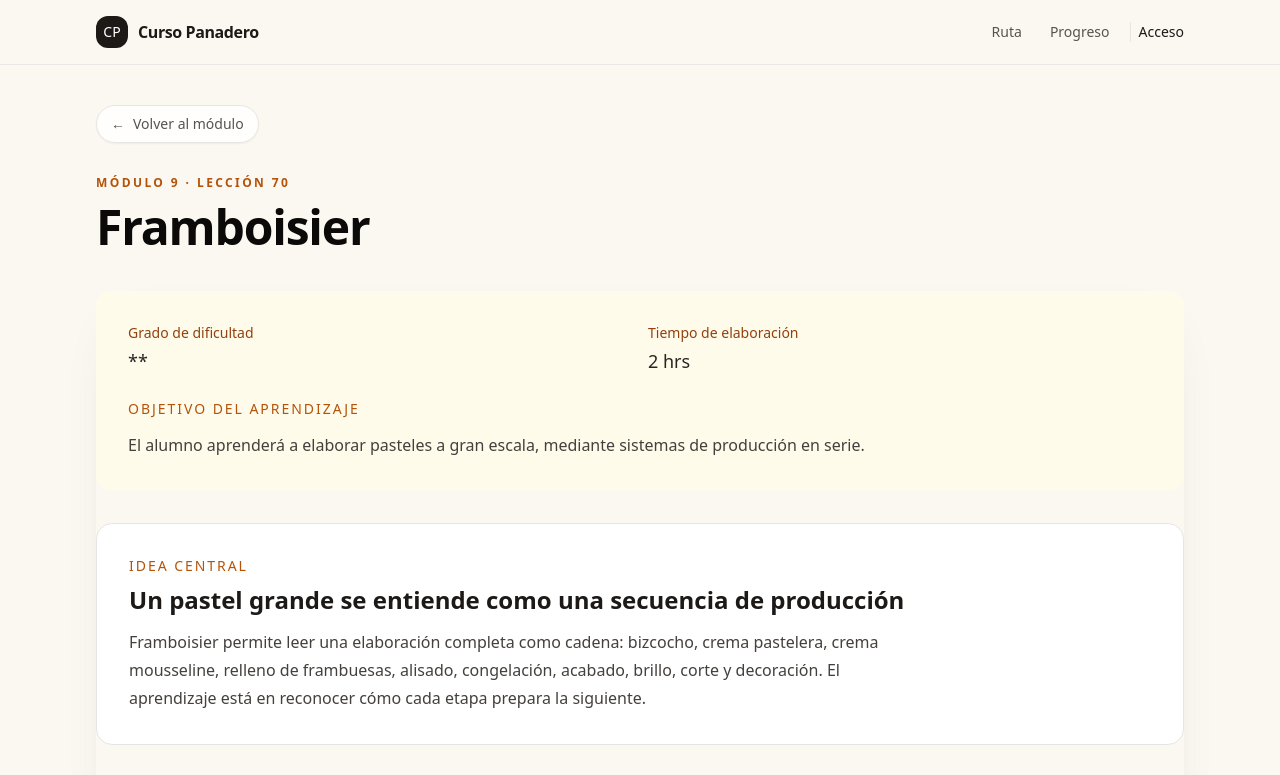
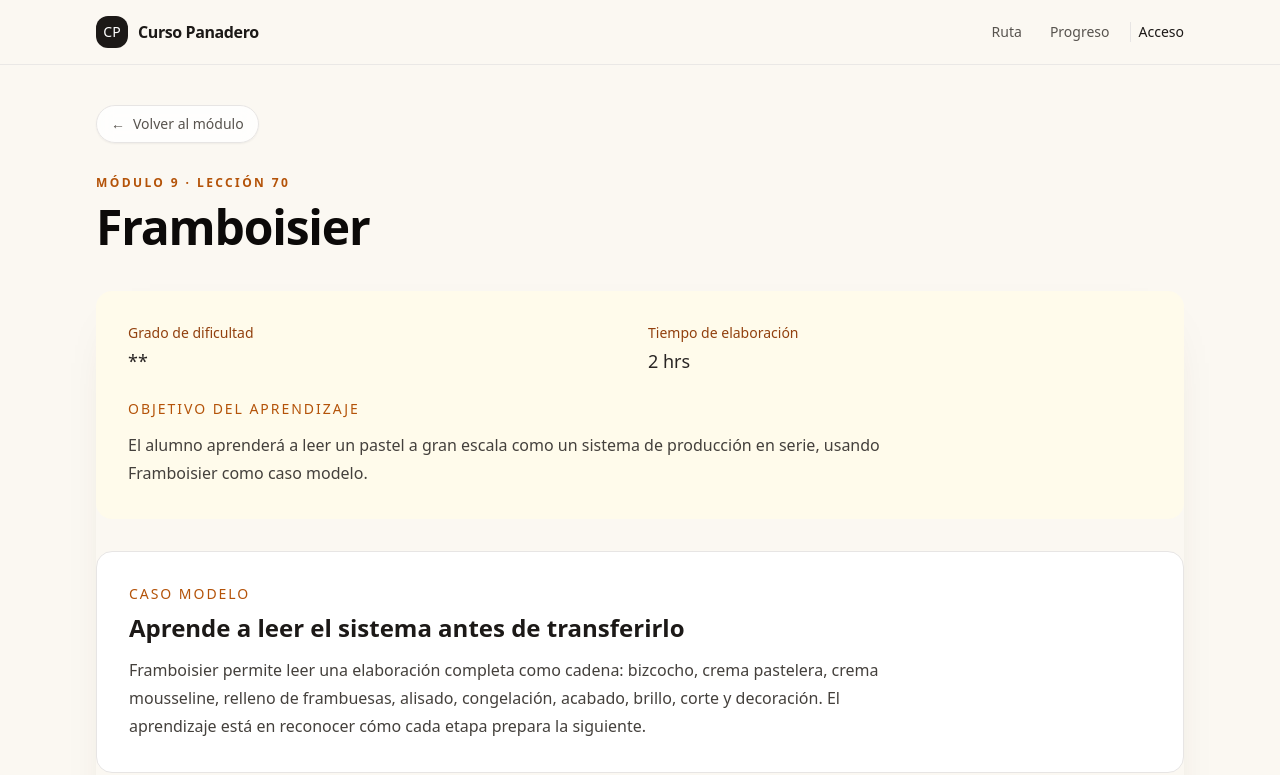
Before and after one commit to Drworm82/CursoPanadero, a Next.js app: page /leccion-framboisier in a window 1280 px wide. Shown: the top 775 px of the page. Built offline with nearby package versions, Linux system fonts and the light colour scheme; no server answers.

Commit message:
Convertir Framboisier en caso modelo pedagógico

```diff
--- a/pages/leccion-framboisier.js
+++ b/pages/leccion-framboisier.js
@@ -12,10 +12,10 @@ export default function LessonPage() {
             <div><p className="text-sm font-medium text-amber-800">Tiempo de elaboración</p><p className="mt-1 text-lg text-stone-800">2 hrs</p></div>
           </div>
           <p className="mt-6 text-sm font-medium uppercase tracking-[0.14em] text-amber-700">Objetivo del aprendizaje</p>
-          <p className="mt-3 max-w-3xl leading-7 text-stone-700">El alumno aprenderá a elaborar pasteles a gran escala, mediante sistemas de producción en serie.</p>
+          <p className="mt-3 max-w-3xl leading-7 text-stone-700">El alumno aprenderá a leer un pastel a gran escala como un sistema de producción en serie, usando Framboisier como caso modelo.</p>
         </section>
 
-<section className="rounded-2xl border border-stone-200 bg-white p-6 sm:p-8"><p className="text-sm font-medium uppercase tracking-[0.14em] text-amber-700">Idea central</p><h2 className="mt-2 text-2xl font-semibold text-stone-900">Un pastel grande se entiende como una secuencia de producción</h2><p className="mt-3 max-w-3xl leading-7 text-stone-700">Framboisier permite leer una elaboración completa como cadena: bizcocho, crema pastelera, crema mousseline, relleno de frambuesas, alisado, congelación, acabado, brillo, corte y decoración. El aprendizaje está en reconocer cómo cada etapa prepara la siguiente.</p></section>
+<section className="rounded-2xl border border-stone-200 bg-white p-6 sm:p-8"><p className="text-sm font-medium uppercase tracking-[0.14em] text-amber-700">Caso modelo</p><h2 className="mt-2 text-2xl font-semibold text-stone-900">Aprende a leer el sistema antes de transferirlo</h2><p className="mt-3 max-w-3xl leading-7 text-stone-700">Framboisier permite leer una elaboración completa como cadena: bizcocho, crema pastelera, crema mousseline, relleno de frambuesas, alisado, congelación, acabado, brillo, corte y decoración. El aprendizaje está en reconocer cómo cada etapa prepara la siguiente.</p></section>
 <section className="rounded-2xl border border-dashed border-stone-300 bg-stone-50 p-6 sm:p-8"><p className="text-sm font-medium uppercase tracking-[0.14em] text-amber-800">Observa y practica</p><h2 className="mt-2 text-2xl font-semibold text-stone-900">Antes de repetir la receta, explica su estructura</h2><p className="mt-3 max-w-3xl leading-7 text-stone-700">Recupera bizcochos, crema pastelera, cremas, frío, montaje y acabado. Aquí no se estudian como técnicas aisladas: se ordenan para producir una pieza que después debe terminarse y cortarse. Práctica: reconstruye la secuencia del montaje sin mirar la receta y señala qué operaciones requieren frío antes de pasar a la siguiente etapa.</p></section>
 
 
```
